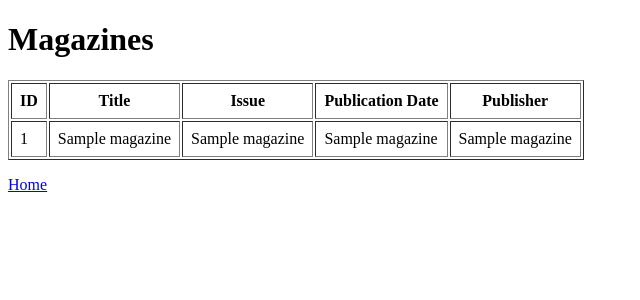
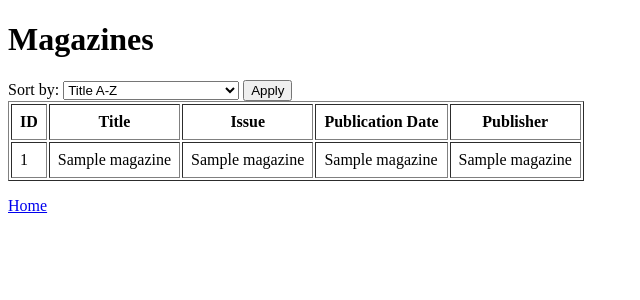
Before and after one commit to RyanColoradoCS/OracleDBProject, a Flask app: template library-app/templates/magazines.html in a window 1280 px wide. Shown: the top 300 px of the page, without its empty margins (0-640 px from the left). Run offline with Flask 3, Linux system fonts and the light colour scheme; the template is opened without the code that fills it: most values are stand-ins (such as "Sample title", 1, 10 or a date in 2020).

Commit message:
Updated the Magazines HTML page

```diff
--- a/library-app/SQL_Scripts/create_tables.sql
+++ b/library-app/SQL_Scripts/create_tables.sql
@@ -1,6 +1,10 @@
 /* =========================================================
    LIBRARY DATABASE
    Oracle SQL
+
+   This script creates the tables for the library database,
+   including members, authors, publishers, genres, books,
+   audiobooks, CDs, and magazines.
    ========================================================= */
 
 
--- a/library-app/app.py
+++ b/library-app/app.py
@@ -28,6 +28,8 @@ def members():
         FROM Members
         WHERE 1 = 1
     """
+    # WHERE 1 = 1 is always true and makes it easier to dynamically append additional filters with AND.
+    # It does not change the results by itself.
 
     params = {}
 
@@ -146,10 +148,15 @@ def genres():
 
 @app.route("/magazines")
 def magazines():
+    # Get the selected sort option from the URL
+    # default to title A-Z if none is provided.
+    sort = request.args.get("sort", "title_az")
+
+    # data base connection
     connection = get_connection()
     cursor = connection.cursor()
 
-    cursor.execute("""
+    sql = """
         SELECT
             m.magazine_id,
             m.title,
@@ -159,15 +166,29 @@ def magazines():
         FROM Magazines m
         LEFT JOIN Publishers p
             ON m.publisher_id = p.publisher_id
-        ORDER BY m.publication_date DESC
-    """)
+    """
 
+    if sort == "title_za":
+        sql += " ORDER BY m.title DESC"
+    elif sort == "date_new":
+        sql += " ORDER BY m.publication_date DESC"
+    elif sort == "date_old":
+        sql += " ORDER BY m.publication_date ASC"
+    elif sort == "publisher_az":
+        sql += " ORDER BY p.publisher_name ASC"
+    elif sort == "publisher_za":
+        sql += " ORDER BY p.publisher_name DESC"
+    else:
+        sql += " ORDER BY m.title ASC"
+
+    cursor.execute(sql)
     rows = cursor.fetchall()
 
     cursor.close()
     connection.close()
 
-    return render_template("magazines.html", magazines=rows)
+    return render_template("magazines.html", magazines=rows)\
+    # matches HTML loop {% for magazine in magazines %}
 
 @app.route("/music")
 def music():
--- a/library-app/templates/magazines.html
+++ b/library-app/templates/magazines.html
@@ -7,6 +7,23 @@
 <body>
 
 <h1>Magazines</h1>
+
+<form method="GET" action="/magazines">
+
+    <label for="sort">Sort by:</label>
+
+    <select name="sort" id="sort">
+        <option value="title_az">Title A-Z</option>
+        <option value="title_za">Title Z-A</option>
+        <option value="date_new">Publication Date - Newest</option>
+        <option value="date_old">Publication Date - Oldest</option>
+        <option value="publisher_az">Publisher A-Z</option>
+        <option value="publisher_za">Publisher Z-A</option>
+    </select>
+
+    <button type="submit">Apply</button>
+
+</form>
 
 <table border="1" cellpadding="8">
 
```
